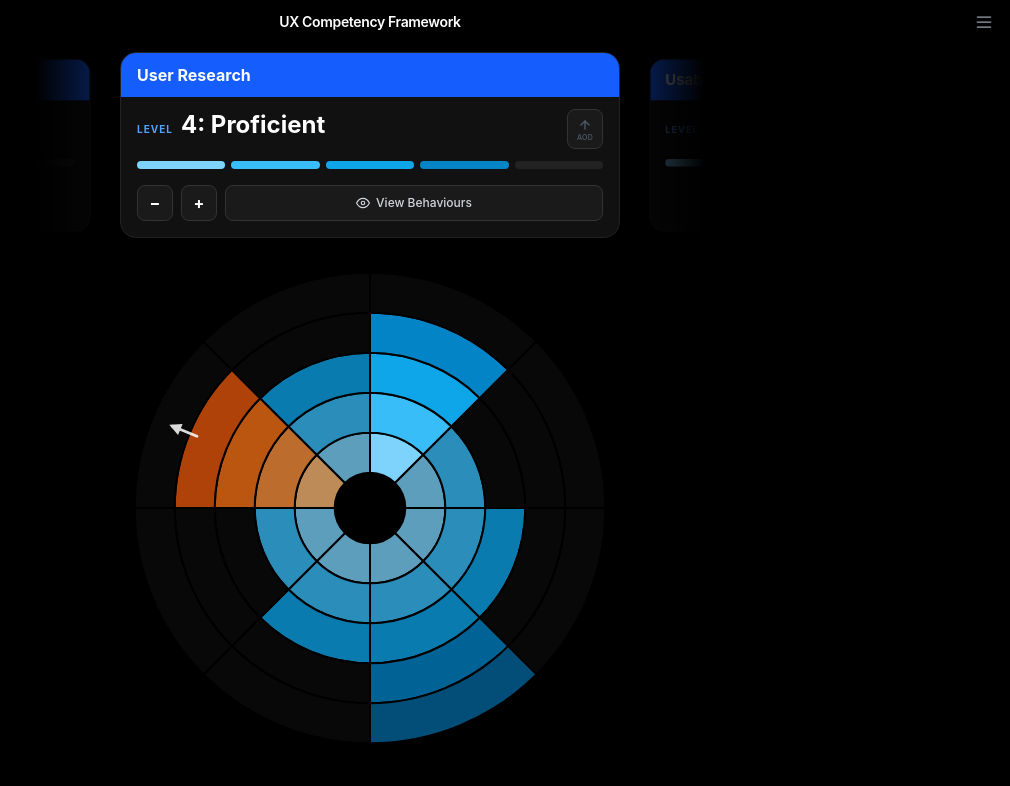
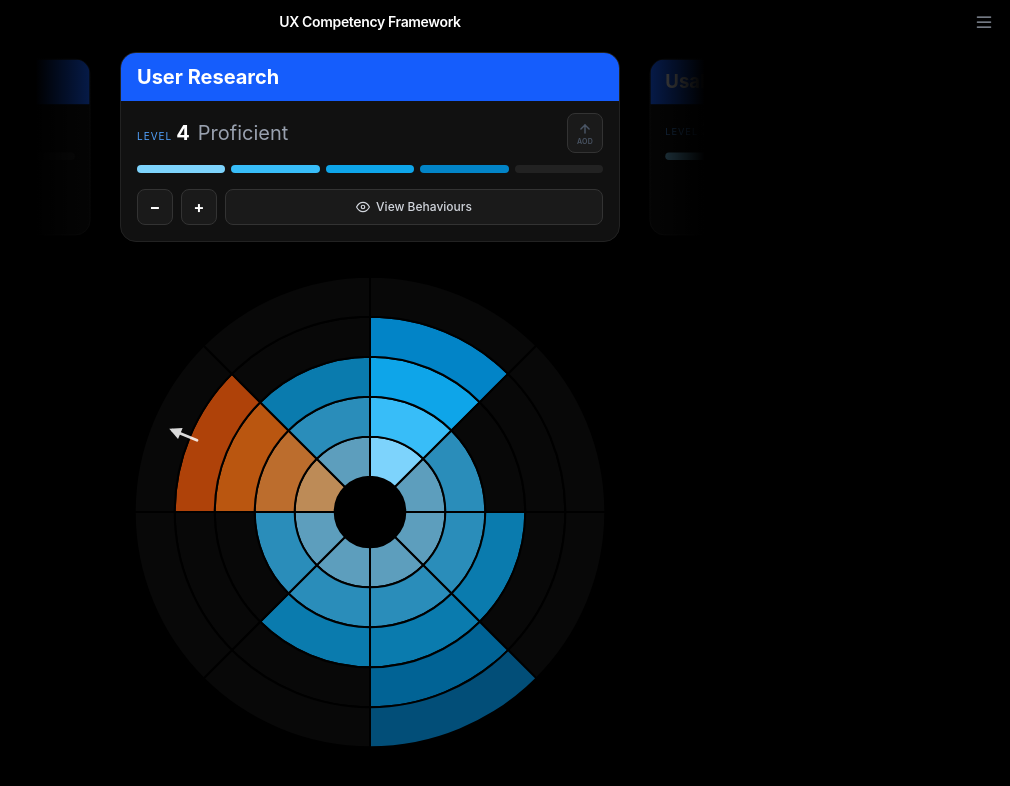
Before and after one commit to rhyspendred/competency-radar, a React (Vite) app: page / in a window 1280 px wide. Shown: the top 786 px of the page, without its empty margins (270-1280 px from the left). Built offline with nearby package versions, Linux system fonts and the light colour scheme.

Commit message:
Minor layout changes

```diff
--- a/src/components/Dashboard.tsx
+++ b/src/components/Dashboard.tsx
@@ -53,9 +53,17 @@ function MenuIcon({ path }: { path: string }) {
   );
 }
 
-/* ── Animated level label ("3: Proficient") ───────────────── */
+/* ── Animated level display ────────────────────────────────── */
 
-function AnimatedLevel({ score, label }: { score: number; label: string }) {
+function AnimatedLevel({
+  score,
+  label,
+  accentClass,
+}: {
+  score: number;
+  label: string;
+  accentClass: string;
+}) {
   const prevRef = useRef(score);
   const dirRef = useRef(0);
 
@@ -65,24 +73,31 @@ function AnimatedLevel({ score, label }: { score: number; label: string }) {
   }
 
   const dir = dirRef.current;
-  const text = `${score}: ${label}`;
+  const key = `${score}-${label}`;
 
   return (
     <span
-      className="relative inline-block overflow-hidden"
-      style={{ height: "1.3em" }}
+      className="relative inline-flex items-baseline overflow-hidden"
+      style={{ height: "1.4em" }}
     >
-      <span className="invisible whitespace-nowrap">{text}</span>
+      <span className="invisible whitespace-nowrap">
+        <span>Level {score}</span>
+        <span className="ml-2">{label}</span>
+      </span>
       <AnimatePresence initial={false}>
         <motion.span
-          key={text}
+          key={key}
           initial={{ y: dir > 0 ? "100%" : "-100%" }}
           animate={{ y: "0%" }}
           exit={{ y: dir > 0 ? "-100%" : "100%" }}
           transition={{ type: "spring", stiffness: 400, damping: 28 }}
-          className="absolute inset-x-0 whitespace-nowrap"
+          className="absolute inset-x-0 whitespace-nowrap flex items-baseline"
         >
-          {text}
+          <span className={`text-[10px] uppercase tracking-widest ${accentClass}`}>
+            Level
+          </span>
+          <span className="font-bold ml-1">{score}</span>
+          <span className="font-normal text-gray-400 ml-2">{label}</span>
         </motion.span>
       </AnimatePresence>
     </span>
@@ -453,24 +468,18 @@ export default function Dashboard() {
                         item.isDevelopment ? "bg-orange-500" : "bg-blue-600"
                       }`}
                     >
-                      <h2 className="text-base font-bold text-white truncate">
+                      <h2 className="text-xl font-bold text-white truncate">
                         {item.label}
                       </h2>
                     </div>
 
                     <div className="px-4 pt-3 pb-4 space-y-3">
-                      <div className="flex items-center gap-2">
-                        <span
-                          className={`text-[10px] font-bold uppercase tracking-widest shrink-0 ${
-                            item.isDevelopment ? "text-orange-400" : "text-blue-400"
-                          }`}
-                        >
-                          Level
-                        </span>
-                        <span className="text-2xl font-bold text-white flex-1">
+                      <div className="flex items-center gap-1">
+                        <span className="text-xl text-white flex-1">
                           <AnimatedLevel
                             score={item.score}
                             label={item.scaleName}
+                            accentClass={item.isDevelopment ? "text-orange-400" : "text-blue-400"}
                           />
                         </span>
                         {isActive && (
```
